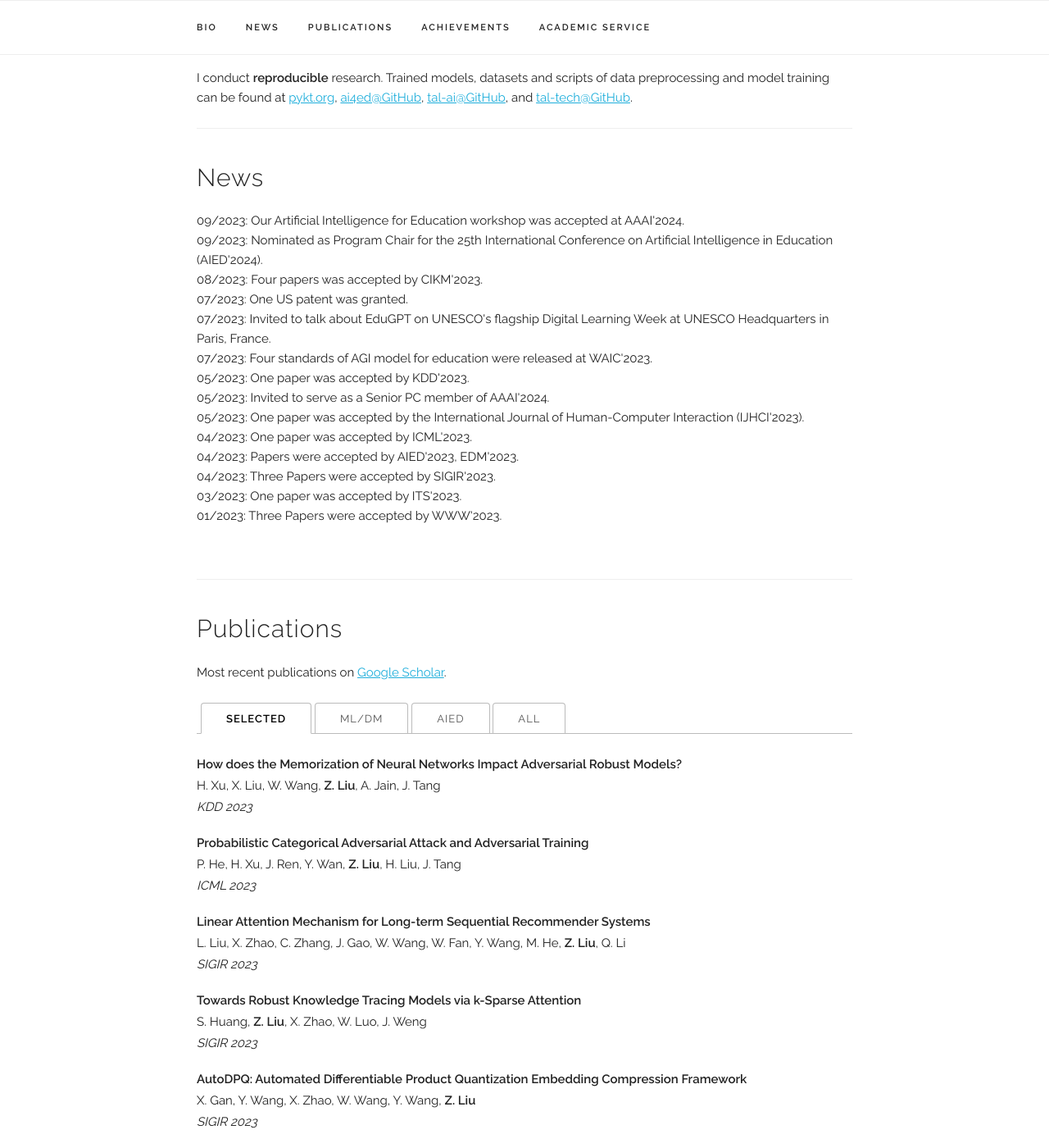
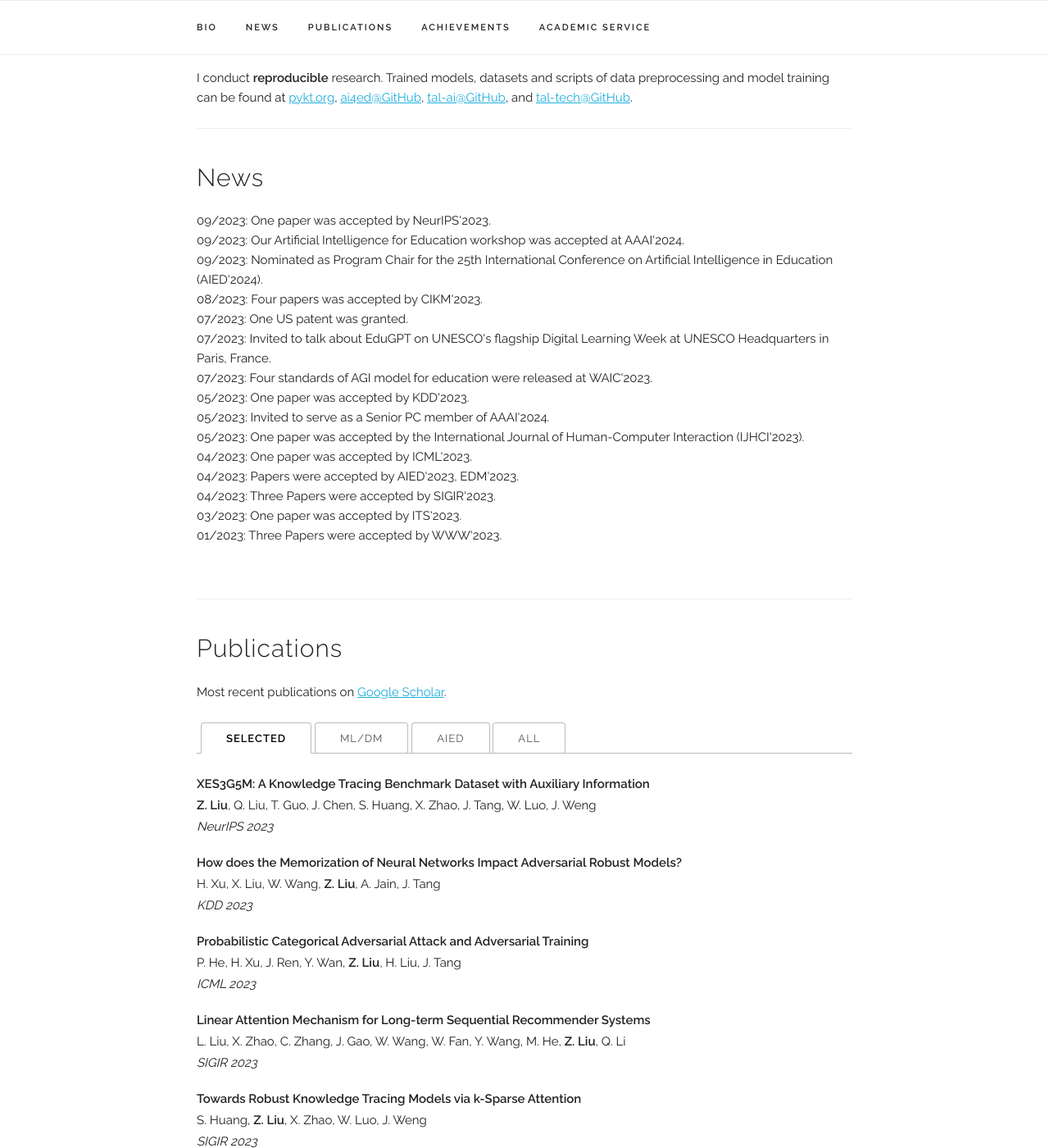
Before and after one commit to zitaoliu/zitaoliu.github.io, a Jekyll site: the page built from index.html, in a window 1280 px wide and 1400 px high, scrolled down 479 px. Shown: the whole window at 82% size. Built offline with Jekyll 4.4.1, drawn with Linux system fonts in a browser that asks for light colours; some web fonts are replaced.

Commit message:
add news and pub

```diff
--- a/_data/news.yaml
+++ b/_data/news.yaml
@@ -1,4 +1,7 @@
 news:
+
+  - title: "One paper was accepted by NeurIPS'2023."
+    date: "09/2023"
 
   - title: "Our Artificial Intelligence for Education workshop was accepted at AAAI'2024."
     date: "09/2023"
--- a/_data/publications.yaml
+++ b/_data/publications.yaml
@@ -1,4 +1,10 @@
 papers:
+
+  - venue: "NeurIPS 2023"
+    mldm: y
+    authors: "<b>Z. Liu</b>, Q. Liu, T. Guo, J. Chen, S. Huang, X. Zhao, J. Tang, W. Luo, J. Weng"
+    title: "XES3G5M: A Knowledge Tracing Benchmark Dataset with Auxiliary Information"
+    selected: y
 
   - venue: "CIKM 2023"
     mldm: y
```
